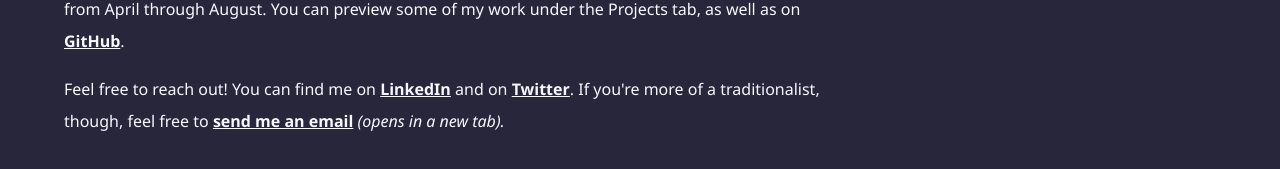
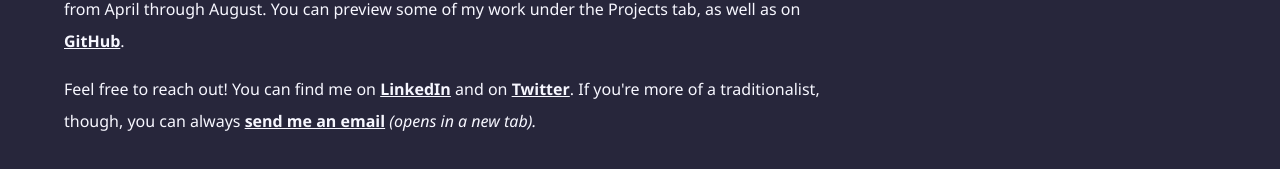
Before and after one commit to madisonlowe/madisonlowe.github.io, a Next.js app: page /about in a window 1280 px wide. Shown: the part 503-672 px from the top of the page. Built offline with nearby package versions, Linux system fonts and the light colour scheme.

Commit message:
Updated About.

```diff
--- a/pages/about.js
+++ b/pages/about.js
@@ -78,7 +78,7 @@ const About = () => (
             >
               Twitter
             </a>
-            . If you're more of a traditionalist, though, feel free to{" "}
+            . If you're more of a traditionalist, though, you can always{" "}
             <a
               target="_blank"
               href="mailto:dotmdsn@live.com"
```
